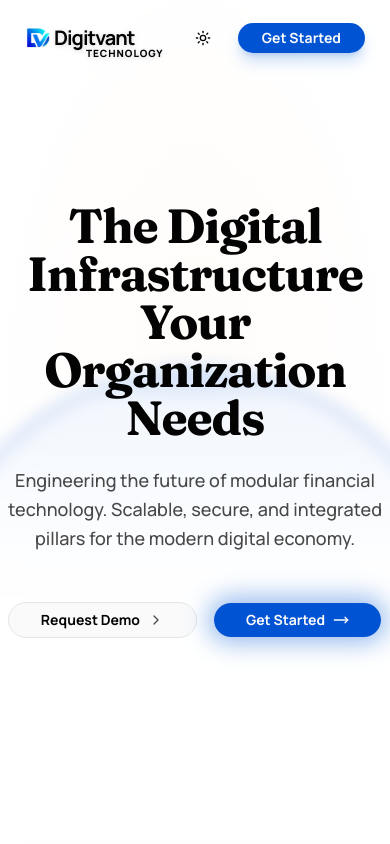
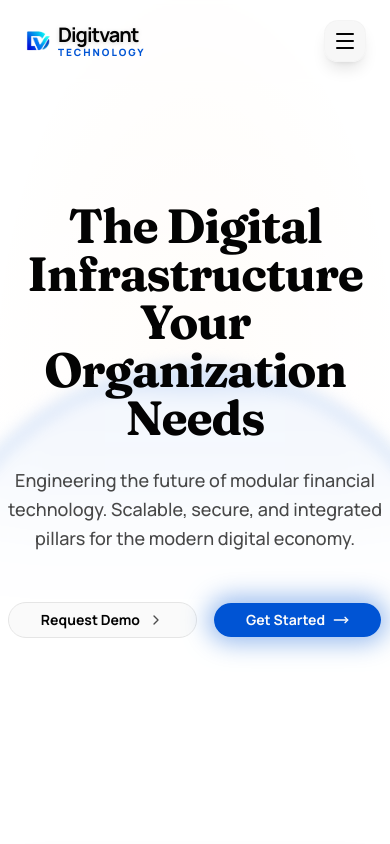
Before and after one commit to Petsamuel/digit-tech, a Next.js app: page / in a window 390 px wide. Shown: the top 844 px of the page. Built offline with nearby package versions, Linux system fonts and the light colour scheme.

Commit message:
feat: Add responsive header component with navigation, service data, and a services component.

```diff
--- a/components/header.tsx
+++ b/components/header.tsx
@@ -3,7 +3,7 @@
 import { useState, useEffect } from "react";
 import Link from "next/link";
 import { Button } from "@/components/ui/button";
-import { ChevronDown, } from "lucide-react";
+import { Menu, X, ChevronDown, } from "lucide-react";
 import { usePathname } from "next/navigation";
 import { ModeToggle } from "@/components/mode-toggle";
 import { cn } from "@/lib/utils";
@@ -14,12 +14,11 @@ import {
   DropdownMenuItem,
 } from "@/components/ui/dropdown-menu";
 import { allServices } from "@/lib/services-data";
-
-
-import { useScroll, useMotionValueEvent } from "framer-motion";
+import { useScroll, useMotionValueEvent, motion, AnimatePresence } from "framer-motion";
 
 export function Header() {
   const [scrolled, setScrolled] = useState(false);
+  const [mobileMenuOpen, setMobileMenuOpen] = useState(false);
   const { scrollY } = useScroll();
   const pathname = usePathname();
 
@@ -33,33 +32,56 @@ export function Header() {
     if (window.scrollY > 20) setScrolled(true);
   }, []);
 
+  // Body scroll lock
+  useEffect(() => {
+    if (mobileMenuOpen) {
+      document.body.style.overflow = "hidden";
+    } else {
+      document.body.style.overflow = "unset";
+    }
+    return () => {
+      document.body.style.overflow = "unset";
+    };
+  }, [mobileMenuOpen]);
 
+  const navItems = [
+    { name: "About us", href: "/about" },
+    { name: "Solutions", href: "/products" },
+    { name: "Partners", href: "/partners" },
+    { name: "Resources", href: "/resources" },
+    { name: "Contact", href: "/contact" },
+  ];
 
   return (
     <header
       className={cn(
-        "fixed top-0 left-0 w-full z-50 transition-all duration-500",
+        "fixed top-0 left-0 w-full z-100 transition-all duration-500",
         scrolled
           ? "border-b border-border/40 backdrop-blur-xl bg-background/80 py-3 shadow-sm"
+          : mobileMenuOpen
+            ? "bg-background py-5"
             : "bg-background/5 backdrop-blur-[2px] py-5 border-b border-white/5 md:bg-transparent md:backdrop-blur-0"
       )}
     >
       <nav className="max-w-7xl mx-auto px-6 flex items-center justify-between">
         <div className="flex items-center gap-8">
-          <Link href="/" className="flex items-center gap-2.5 group pr-7">
+          <Link href="/" className="flex items-center gap-2.5 group pr-10">
             <img
               src="/favicon.png"
               alt="Digitvant Logo"
               className="w-7 h-7 object-contain transition-transform group-hover:scale-110 dark:invert"
             />
-            <span className="text-xl font-bold tracking-tighter text-foreground relative drop-shadow-sm -ml-2">
+            <div className="flex flex-col -ml-1">
+              <span className="text-xl font-bold tracking-tighter text-foreground drop-shadow-sm leading-none">
                 Digitvant
-              <span className="text-[10px] text-foreground absolute left-8 -bottom-2 font-black uppercase tracking-widest whitespace-nowrap">
+              </span>
+              <span className="text-[10px] font-black uppercase tracking-[0.2em] text-primary leading-none mt-0.5">
                 Technology
               </span>
-            </span>
+            </div>
           </Link>
 
+          {!mobileMenuOpen && (
             <div className="hidden md:flex items-center gap-6">
               <DropdownMenu>
                 <DropdownMenuTrigger className="flex items-center gap-1 text-sm font-bold text-foreground hover:text-primary transition-all outline-none cursor-pointer bg-transparent border-none p-0 drop-shadow-sm">
@@ -77,34 +99,149 @@ export function Header() {
                 </DropdownMenuContent>
               </DropdownMenu>
 
-            {["About us", "Solutions", "Partners", "Resources", "Contact"].map((item) => (
+              {navItems.map((item) => (
                 <Link
-                key={item}
-                href={
-                  item === "Solutions"
-                    ? "/products"
-                    : item === "About us"
-                      ? "/about"
-                      : `/${item.toLowerCase()}`
-                }
+                  key={item.name}
+                  href={item.href}
                   className="text-sm font-bold text-foreground hover:text-primary transition-all drop-shadow-sm"
                 >
-                {item}
+                  {item.name}
                 </Link>
+              ))}
+            </div>
+          )}
+        </div>
+
+        <div className="flex items-center gap-2 md:gap-4">
+          {!mobileMenuOpen && (
+            <>
+              <Link href="/try" className="text-sm font-bold transition-colors text-muted-foreground hover:text-foreground hidden lg:block drop-shadow-sm">
+                Try for Free
+              </Link>
+              <div className="hidden sm:block">
+                <ModeToggle />
+              </div>
+              <Button className="rounded-full bg-primary text-primary-foreground hover:bg-primary/90 px-6 font-bold shadow-lg shadow-primary/20 transition-all hover:scale-105 active:scale-95 hidden sm:flex">
+                Get Started
+              </Button>
+            </>
+          )}
+
+          {/* Mobile Menu Toggle */}
+          <button
+            onClick={() => setMobileMenuOpen(!mobileMenuOpen)}
+            className="p-2 md:hidden text-foreground bg-secondary/80 rounded-xl backdrop-blur-md border border-border/20 shadow-lg relative z-110"
+            aria-label="Toggle Menu"
+          >
+            {mobileMenuOpen ? <X className="w-6 h-6" /> : <Menu className="w-6 h-6" />}
+          </button>
+        </div>
+      </nav>
+
+      {/* Mobile Menu Overlay */}
+      <AnimatePresence>
+        {mobileMenuOpen && (
+          <motion.div
+            initial={{ opacity: 0, scale: 1.1 }}
+            animate={{ opacity: 1, scale: 1 }}
+            exit={{ opacity: 0, scale: 1.1 }}
+            transition={{ duration: 0.3, ease: "circOut" }}
+            className="fixed inset-0 z-110 md:hidden bg-background flex flex-col pt-24"
+          >
+            {/* Close button duplication for reliability inside the high-z-index overlay */}
+            <div className="absolute top-5 right-6">
+               <button
+                onClick={() => setMobileMenuOpen(false)}
+                className="p-2 text-foreground bg-secondary rounded-xl border border-border/20 shadow-xl"
+              >
+                <X className="w-6 h-6" />
+              </button>
+            </div>
+
+            {/* Decorative background element */}
+            <div className="absolute top-0 right-0 w-[300px] h-[300px] bg-primary/20 blur-[100px] rounded-full -translate-y-1/2 translate-x-1/2 pointer-events-none" />
+
+            <div className="flex-1 overflow-y-auto px-8 py-8 space-y-12">
+              <motion.div
+                initial="hidden"
+                animate="visible"
+                variants={{
+                  hidden: { opacity: 0 },
+                  visible: {
+                    opacity: 1,
+                    transition: { staggerChildren: 0.08, delayChildren: 0.1 }
+                  }
+                }}
+                className="space-y-12"
+              >
+                {/* Infrastructure Section */}
+                <div className="space-y-6">
+                  <motion.p
+                    variants={{ hidden: { opacity: 0, x: -10 }, visible: { opacity: 1, x: 0 } }}
+                    className="text-[10px] font-black uppercase tracking-[0.3em] text-primary"
+                  >
+                    Infrastructure
+                  </motion.p>
+                  <div className="grid grid-cols-1 gap-6">
+                    {allServices.map((service) => (
+                      <motion.div
+                        key={service.slug}
+                        variants={{ hidden: { opacity: 0, x: -15 }, visible: { opacity: 1, x: 0 } }}
+                      >
+                        <Link
+                          href={`/products/${service.slug}`}
+                          className="group flex flex-col"
+                          onClick={() => setMobileMenuOpen(false)}
+                        >
+                          <span className="text-2xl font-black tracking-tighter uppercase group-hover:text-primary transition-colors leading-none">
+                            {service.title.split(' (')[0]}
+                          </span>
+                          <span className="text-[10px] font-bold text-muted-foreground mt-1.5 opacity-60">
+                            VIEW MODULE &rarr;
+                          </span>
+                        </Link>
+                      </motion.div>
                     ))}
                   </div>
                 </div>
 
-        <div className="flex items-center gap-4">
-          <Link href="/try" className="text-sm font-bold transition-colors text-muted-foreground hover:text-foreground hidden lg:block drop-shadow-sm">
-            Try for Free
+                <div className="h-px bg-border/20" />
+
+                {/* Main Links */}
+                <div className="grid grid-cols-1 gap-8">
+                  {navItems.map((item) => (
+                    <motion.div
+                      key={item.name}
+                      variants={{ hidden: { opacity: 0, x: -15 }, visible: { opacity: 1, x: 0 } }}
+                    >
+                      <Link
+                        href={item.href}
+                        onClick={() => setMobileMenuOpen(false)}
+                        className="text-3xl font-black tracking-tighter uppercase italic text-foreground/40 hover:text-foreground transition-all leading-none"
+                      >
+                        {item.name}
                       </Link>
+                    </motion.div>
+                  ))}
+                </div>
+              </motion.div>
+            </div>
+
+            <div className="p-8 border-t border-border/10 bg-secondary/30 space-y-8">
+              <div className="flex items-center justify-between">
+                <div className="space-y-1">
+                  <p className="text-sm font-bold">Appearance</p>
+                  <p className="text-[10px] text-muted-foreground uppercase tracking-widest">Switch Theme</p>
+                </div>
                 <ModeToggle />
-          <Button className="rounded-full bg-primary text-primary-foreground hover:bg-primary/90 px-6 font-bold shadow-lg shadow-primary/20 transition-all hover:scale-105 active:scale-95">
-            Get Started
+              </div>
+              <Button className="w-full h-18 rounded-[24px] bg-primary text-lg font-black uppercase tracking-tighter italic shadow-2xl shadow-primary/30">
+                Get Started Now
               </Button>
             </div>
-      </nav>
+          </motion.div>
+        )}
+      </AnimatePresence>
     </header>
   );
 }
--- a/components/services.tsx
+++ b/components/services.tsx
@@ -185,9 +185,9 @@ export function Services() {
                   <p className="text-white font-bold text-sm">Chidi Okechukwu</p>
                   <p className="text-zinc-500 text-xs">CTO, Zenith Financial Systems</p>
                 </div>
-                <Button variant="outline" className="rounded-full border-primary/40 hover:bg-primary/20 text-white gap-2">
+                {/* <Button variant="outline" className="rounded-full border-primary/40 hover:bg-primary/20 text-white gap-2">
                   Case Study <ArrowRight className="w-4 h-4" />
-                </Button>
+                </Button> */}
               </div>
             </div>
             <div className="absolute top-0 right-0 w-64 h-64 bg-primary/10 blur-[100px] z-0" />
--- a/lib/services-data.ts
+++ b/lib/services-data.ts
@@ -24,7 +24,7 @@ export const allServices = [
     id: "crm-solution",
     slug: "crm-solution",
     category: "CUSTOMER SUCCESS",
-    title: "Crm solution",
+    title: "CRM Solution",
     description: "Deepen customer engagement with our intelligent CRM solution. Built to drive retention through data-driven insights and personalized journeys.",
     iconId: "handshake",
     image: "https://images.unsplash.com/photo-1552664730-d307ca884978?auto=format&fit=crop&q=80&w=800",
```
Lines whose indentation alone changed are shown as unchanged.
